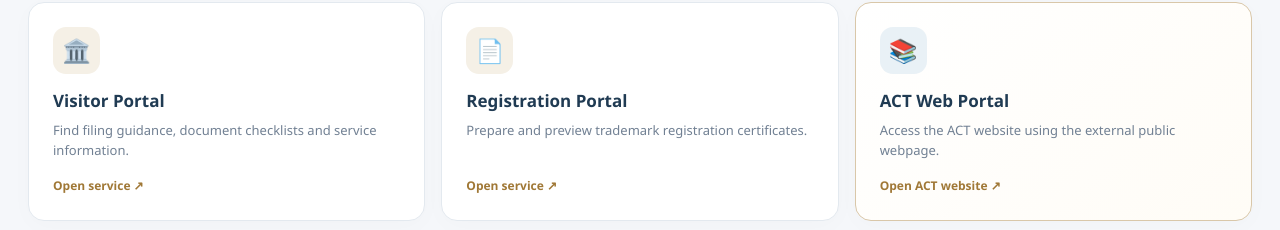
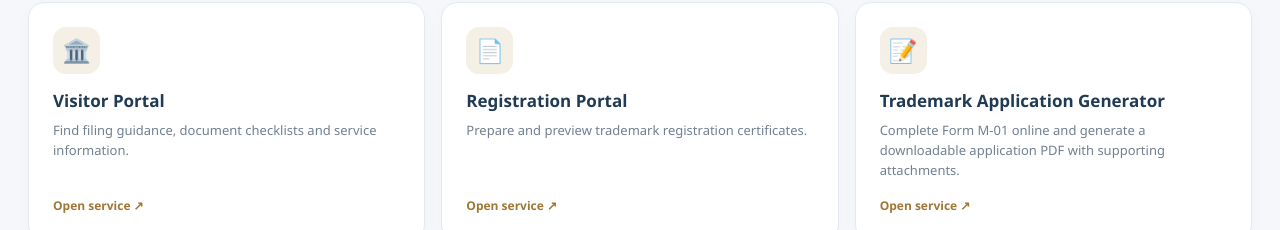
Before and after one commit to sandaruwanipo/all_in_one, a plain HTML site: page index.html in a window 1280 px wide. Shown: the part 860-1090 px from the top of the page. Drawn offline with Linux system fonts and the light colour scheme.

Commit message:
Update index.html

```diff
--- a/index.html
+++ b/index.html
@@ -17,6 +17,7 @@ const apps=[
 ['roster','🗓️','Information Roster','View information desk duty assignments and live roster updates.','https://sandaruwanipo.github.io/info_roster/'],
 ['visitor','🏛️','Visitor Portal','Find filing guidance, document checklists and service information.','https://sandaruwanipo.github.io/nipo-visitor-portal/'],
 ['registration','📄','Registration Portal','Prepare and preview trademark registration certificates.','https://sandaruwanipo.github.io/registration/'],
+ ['application','📝','Trademark Application Generator','Complete Form M-01 online and generate a downloadable application PDF with supporting attachments.','https://sandaruwanipo.github.io/application_online_filing/'],
 ['act','📚','ACT Web Portal','Access the ACT website using the external public webpage.','https://sandaruwanipo.github.io/act/'],
 ['desk','🛎️','Information Desk Portal','Reserved for the Information Desk HTML application.',''],
 ['todo','🔒','Tasks & Schedules','Personal to-do list, calendar and leave planner. An account is required only here.','officer-login.html']
```
